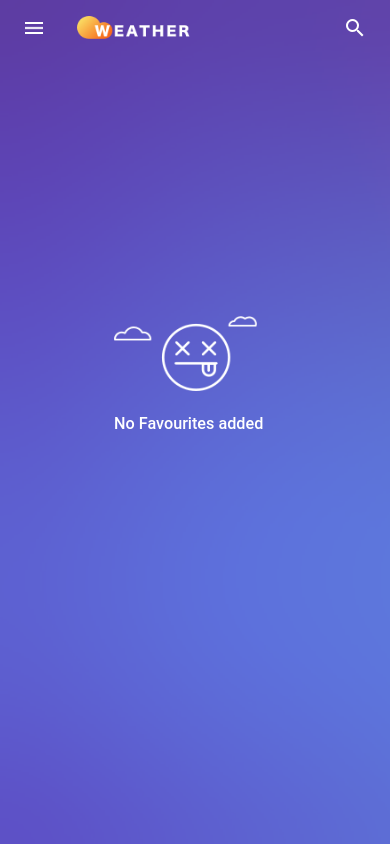
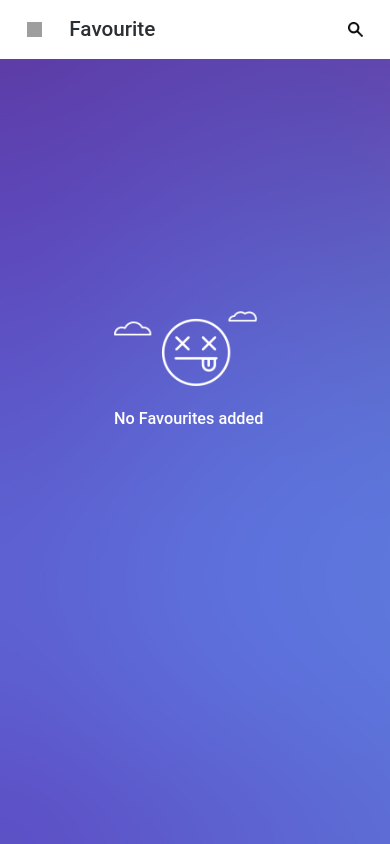
Before and after one commit to anuragshetty1998/weather, a React (Create React App) app in the folder weather/: page /favourite in a window 390 px wide. Built offline with nearby package versions, Linux system fonts and the light colour scheme; grey boxes are pictures that could not be loaded.

Commit message:
responsive v03

```diff
--- a/weather/src/App.css
+++ b/weather/src/App.css
@@ -10,6 +10,7 @@ html {
 .App {
   width: 80%;
   height: 100%;
+
   margin: 0 auto;
   display: flex;
   flex-direction: column;
@@ -40,6 +41,7 @@ body {
   .App {
     width: 91.11%;
     height: 100%;
+    min-height: 100vh;
     margin: 0 auto;
     display: flex;
     flex-direction: column;
@@ -49,6 +51,7 @@ body {
 @media all and (max-width: 540px) {
   .App {
     width: 100%;
-    height: 100vh;
+    min-height: 100vh;
+    height: 100%;
   }
 }
--- a/weather/src/Components/Header/Header.css
+++ b/weather/src/Components/Header/Header.css
@@ -76,6 +76,10 @@
   display: none;
 }
 
+.mblfav-header-div {
+  display: none;
+}
+
 @media all and (max-width: 540px) {
   .header-div {
     margin-top: 1.77rem;
@@ -99,6 +103,16 @@
     width: 12.55rem;
     margin-left: 3.8rem;
   }
+
+  /* .search-div {
+    background-color: transparent;
+    display: flex;
+    flex-direction: column;
+    align-items: flex-end;
+    justify-content: center;
+    border: none;
+    margin-right: 2.5rem;
+  } */
 
   .search-div {
     display: none;
@@ -189,4 +203,31 @@
     color: rgba(0, 0, 0, 0.5);
     font-size: 1.6rem;
   }
+
+  .mblfav-header-div {
+    display: flex;
+    width: 100vw;
+    height: 6.5rem;
+    background-color: #ffffff;
+    align-items: center;
+    justify-content: space-between;
+    margin-bottom: 1.7rem;
+  }
+
+  .mblfav-header-div img {
+    width: 1.7rem;
+    height: 1.7rem;
+    margin-left: 3rem;
+    margin-right: 3rem;
+  }
+
+  .mblfav-header-div h1 {
+    color: #292f33;
+    font-size: 2.3rem;
+    font-weight: 500;
+    letter-spacing: 0;
+    text-shadow: 0 2px 2px 0 rgba(0, 0, 0, 0.15);
+    text-transform: capitalize;
+    margin-right: auto;
+  }
 }
--- a/weather/src/Components/Header/Header.js
+++ b/weather/src/Components/Header/Header.js
@@ -1,16 +1,31 @@
-import React, { useState } from "react";
+import React, { useState, useLayoutEffect } from "react";
 import { useHistory, useLocation, Link } from "react-router-dom";
 import logo from "../../assets/logo_web.png";
 import ham from "../../assets/hamMenu.png";
 import iconsearch from "../../assets/icon_search.png";
 import clearIcon from "../../assets/clearIcon.png";
 import backIcon from "../../assets/backIcon.png";
+import searchDarkIcon from "../../assets/searchDarkIcon.png";
 import "./Header.css";
+
+function useWindowSize() {
+  const [size, setSize] = useState([0, 0]);
+  useLayoutEffect(() => {
+    function updateSize() {
+      setSize([window.innerWidth, window.innerHeight]);
+    }
+    window.addEventListener("resize", updateSize);
+    updateSize();
+    return () => window.removeEventListener("resize", updateSize);
+  }, []);
+  return size;
+}
 
 const Header = ({ setSearchTerm, setSearchStart }) => {
   const [getSearch, setGetSearch] = useState("");
   const [menu, setMenu] = useState(false);
   const [mblSearch, setMblSearch] = useState(false);
+  const [width, height] = useWindowSize();
   const history = useHistory();
   const location = useLocation();
   const pathname = location.pathname;
@@ -26,6 +41,21 @@ const Header = ({ setSearchTerm, setSearchStart }) => {
 
   return (
     <>
+      {navSelect !== "" && width < 540 ? (
+        <div className="mblfav-header-div">
+          <img
+            src={backIcon}
+            alt="back-icon"
+            onClick={() => history.push("/")}
+          />
+          <h1>{navSelect === "recent-search" ? "Recent Search" : navSelect}</h1>
+          <img
+            src={searchDarkIcon}
+            alt="search-icon"
+            onClick={() => setMblSearch(true)}
+          />
+        </div>
+      ) : (
         <div className="header-div">
           <div className="logo-ham-div">
             <img
@@ -46,7 +76,11 @@ const Header = ({ setSearchTerm, setSearchStart }) => {
                 setGetSearch(event.target.value);
               }}
             />
-          <img src={iconsearch} alt="seach-icon" onClick={() => findSearch()} />
+            <img
+              src={iconsearch}
+              alt="seach-icon"
+              onClick={() => findSearch()}
+            />
           </div>
           <img
             src={iconsearch}
@@ -55,6 +89,8 @@ const Header = ({ setSearchTerm, setSearchStart }) => {
             onClick={() => setMblSearch(true)}
           />
         </div>
+      )}
+
       {menu === true ? (
         <div className="mobile-menu-div" onClick={() => setMenu(false)}>
           <div className="mobile-menu-subdiv" onClick={() => setMenu(false)}>
--- a/weather/src/Components/Homedetails/Homedetails.css
+++ b/weather/src/Components/Homedetails/Homedetails.css
@@ -36,7 +36,20 @@
   width: fit-content;
 }
 
+* ::-webkit-scrollbar {
+  display: none;
+}
+
 @media all and (max-width: 1020px) {
+  .details-subdiv {
+    padding-left: 1.7rem;
+    padding-right: 1.7rem;
+    padding-top: 0.7rem;
+    padding-bottom: 0.7rem;
+  }
+}
+
+@media all and (max-width: 540px) {
   .homedetails-div {
     background-color: #ffffff11;
     border-top: 1px solid #ffffff55;
@@ -50,15 +63,9 @@
     padding-left: 0rem;
     padding-right: 0rem;
     height: 11rem;
-  }
-
-  .details-subdiv {
-    padding-left: 1.7rem;
-    padding-right: 1.7rem;
-  }
-
-  * ::-webkit-scrollbar {
-    display: none;
+    position: absolute;
+    width: 100vw;
+    bottom: 0px;
   }
 
   .details-title {
@@ -74,11 +81,3 @@
     width: max-content;
   }
 }
-
-@media all and (max-width: 540px) {
-  .homedetails-div {
-    position: absolute;
-    width: 100vw;
-    bottom: 0px;
-  }
-}
--- a/weather/src/Components/Homedisplay/Homedisplay.css
+++ b/weather/src/Components/Homedisplay/Homedisplay.css
@@ -2,6 +2,7 @@
   display: flex;
   flex-direction: column;
   margin-top: 4.7rem;
+  height: 100%;
 }
 
 .home-place {
--- a/weather/src/Components/Homedisplay/Homedisplay.js
+++ b/weather/src/Components/Homedisplay/Homedisplay.js
@@ -105,8 +105,11 @@ const Homedisplay = ({ urlData, setTempUnit }) => {
                 onClick={handleFavClick}
               />
             }
-
-            <p>Add to favourite</p>
+            {favIcon === "fav" ? (
+              <p>Added to favourite</p>
+            ) : (
+              <p>Add to favourite</p>
+            )}
           </div>
         </div>
         <div className="home-body">
--- a/weather/src/Container/Favourite/Favourite.css
+++ b/weather/src/Container/Favourite/Favourite.css
@@ -1,5 +1,6 @@
 .favmain-div {
-  height: fit-content;
+  height: 100%;
+  min-height: 100vh;
   margin-top: 2.3rem;
   overflow-y: scroll;
   overflow-x: hidden;
@@ -188,6 +189,7 @@
     margin-top: 0rem;
     width: 91.11%;
     margin: 0 auto;
+    height: 100%;
   }
 }
 
--- a/weather/src/Container/Home/Home.js
+++ b/weather/src/Container/Home/Home.js
@@ -2,7 +2,6 @@ import React, { useState, useEffect } from "react";
 import axios from "axios";
 import Homedisplay from "../../Components/Homedisplay/Homedisplay.js";
 import { url, key } from "../../Services/Api";
-import "./Home.css";
 
 const Home = ({ searchTerm, searchStart }) => {
   const [latitude, setLatitude] = useState(0);
```
Also changed, not shown: weather/src/Container/Home/Home.css (deleted). Lines whose indentation alone changed are shown as unchanged.
